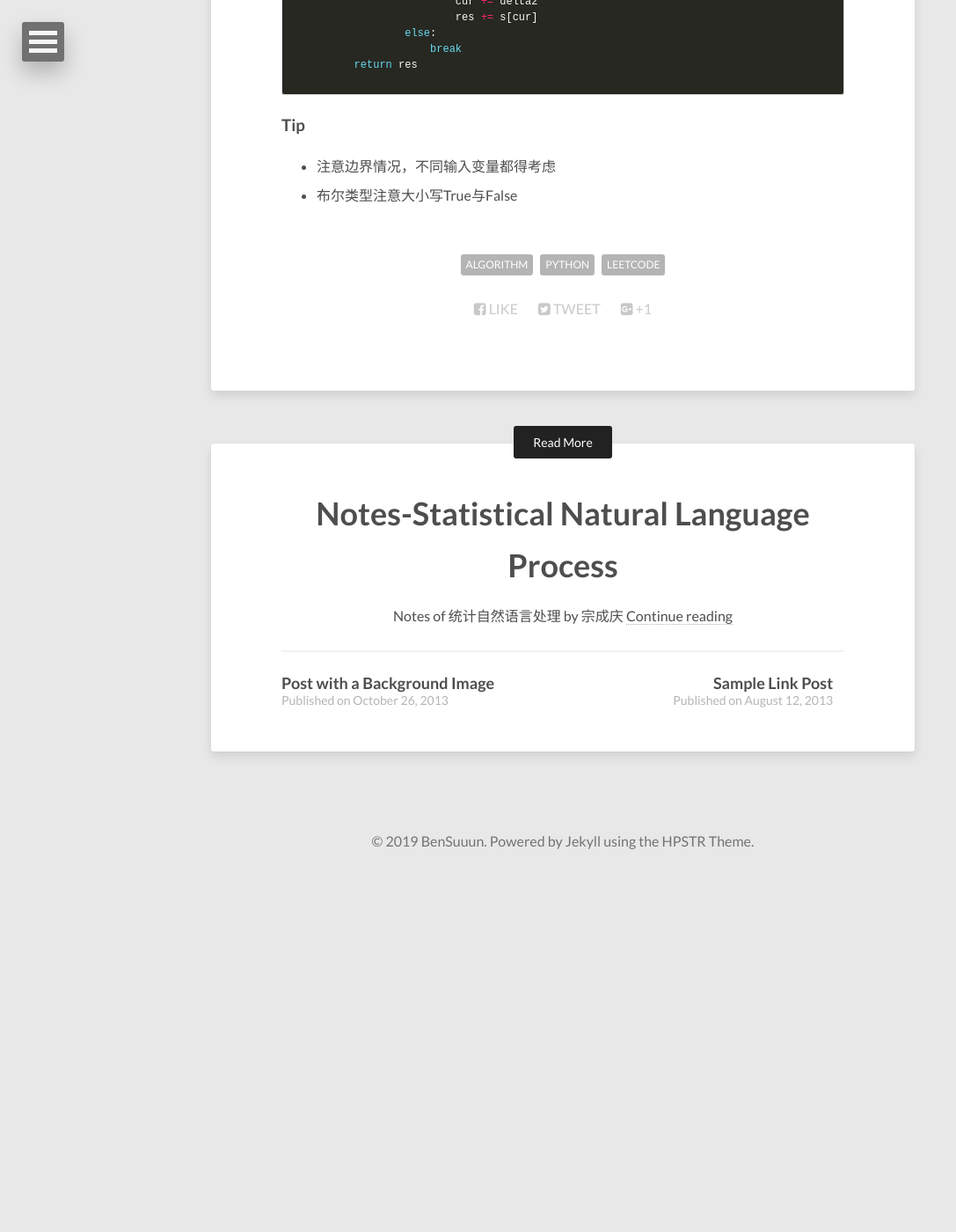
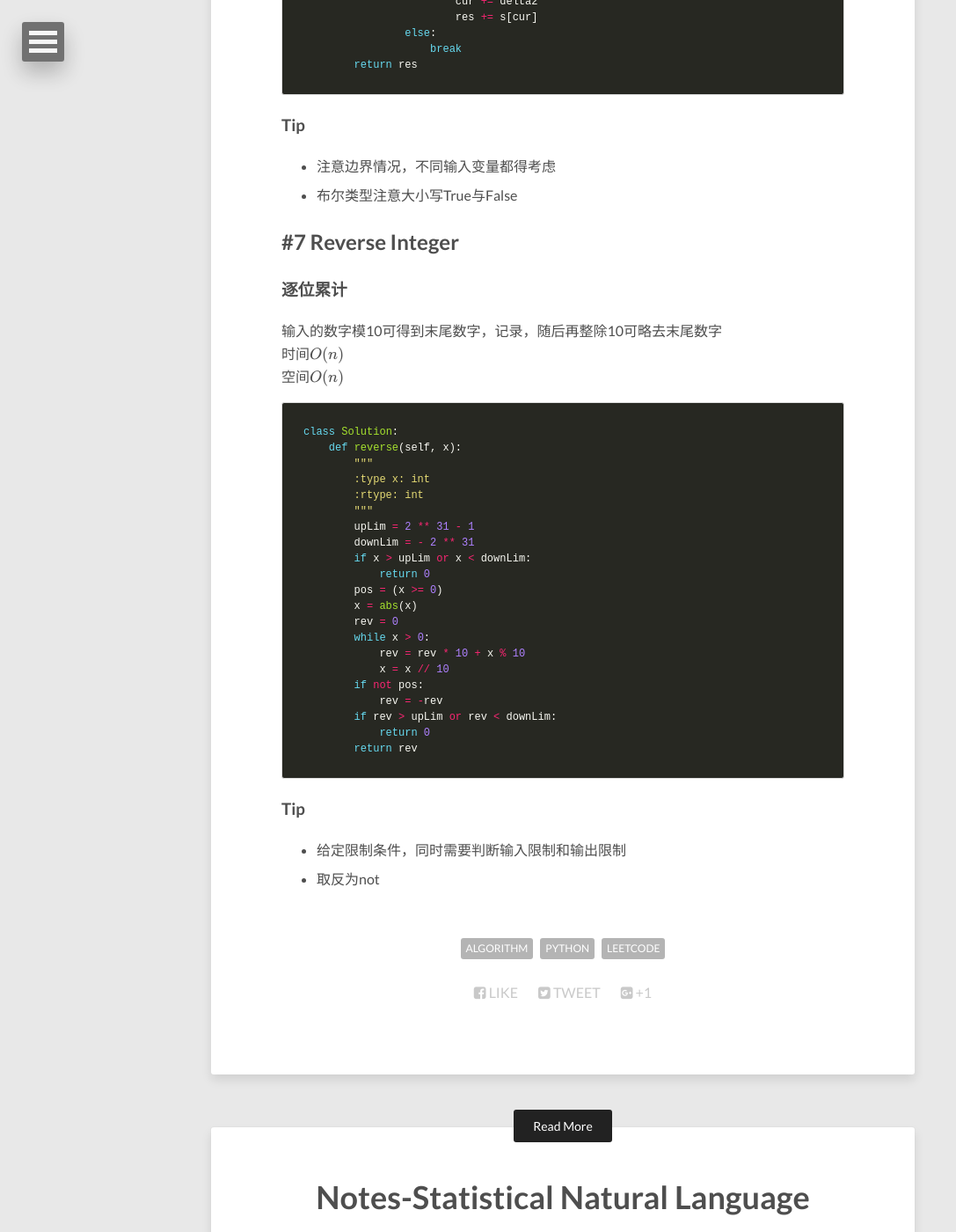
Before and after one commit to Wangbin-Sun/wangbin-sun.github.io, a Jekyll site: the page built from _posts/2019-01-09-leetcode-1-to-20.md, in a window 1280 px wide and 1400 px high, scrolled down 9322 px. Shown: the whole window at 88% size, without its empty margins (0-1087 px from the left). Built offline with Jekyll 4.4.1, drawn with Linux system fonts in a browser that asks for light colours; nearby versions of some CDN libraries; formulas are drawn with MathJax 3; before the commit the page ends 10319 px from its top, so only the background shows below that.

Commit message:
LeetCode update to #7

````diff
--- a/_posts/2019-01-09-leetcode-1-to-20.md
+++ b/_posts/2019-01-09-leetcode-1-to-20.md
@@ -396,3 +396,37 @@ class Solution:
 ### Tip
 * 注意边界情况，不同输入变量都得考虑
 * 布尔类型注意大小写True与False
+
+## #7 Reverse Integer
+
+### 逐位累计
+输入的数字模10可得到末尾数字，记录，随后再整除10可略去末尾数字
+时间$O(n)$
+空间$O(n)$
+```python
+class Solution:
+    def reverse(self, x):
+        """
+        :type x: int
+        :rtype: int
+        """
+        upLim = 2 ** 31 - 1
+        downLim = - 2 ** 31
+        if x > upLim or x < downLim:
+            return 0
+        pos = (x >= 0)
+        x = abs(x)
+        rev = 0
+        while x > 0:
+            rev = rev * 10 + x % 10
+            x = x // 10
+        if not pos:
+            rev = -rev
+        if rev > upLim or rev < downLim:
+            return 0
+        return rev
+```
+
+### Tip
+* 给定限制条件，同时需要判断输入限制和输出限制
+* 取反为not
````
